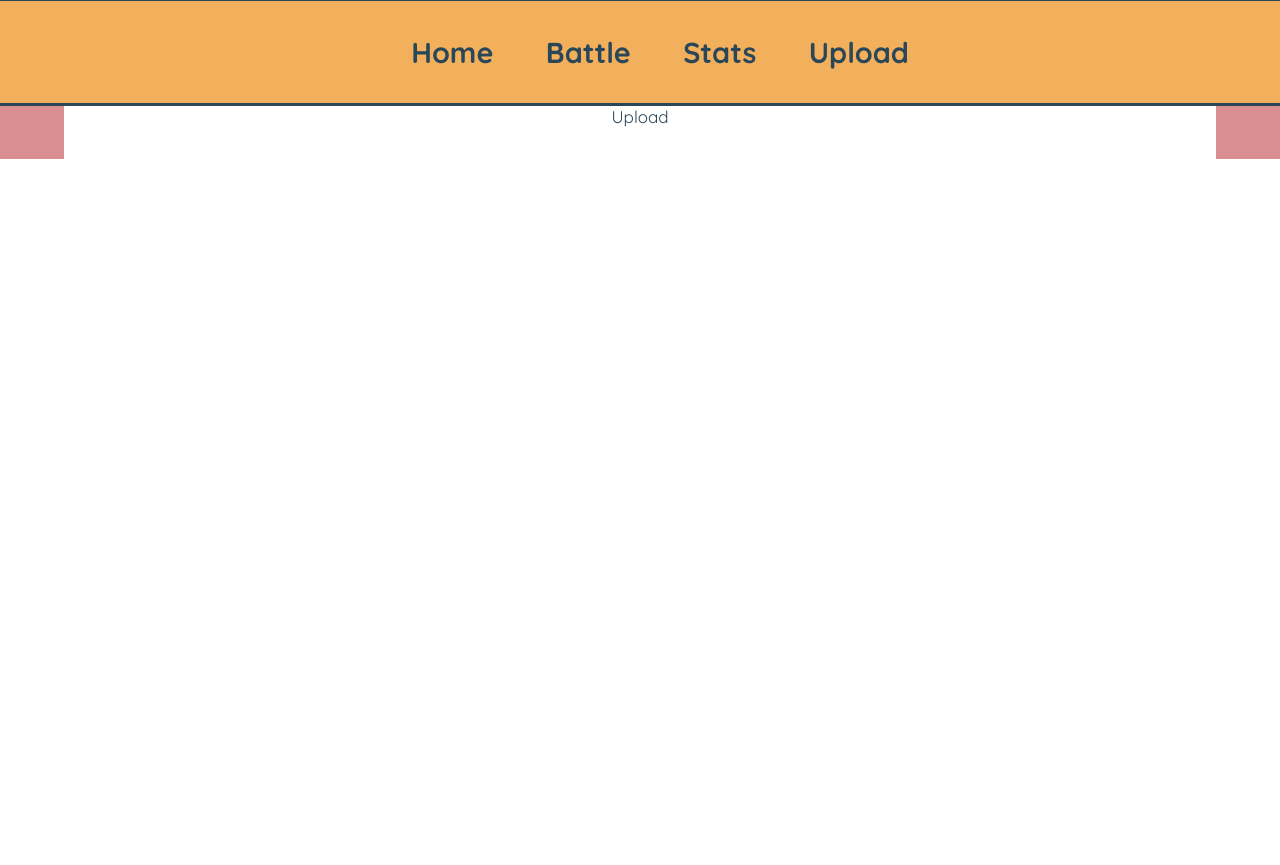
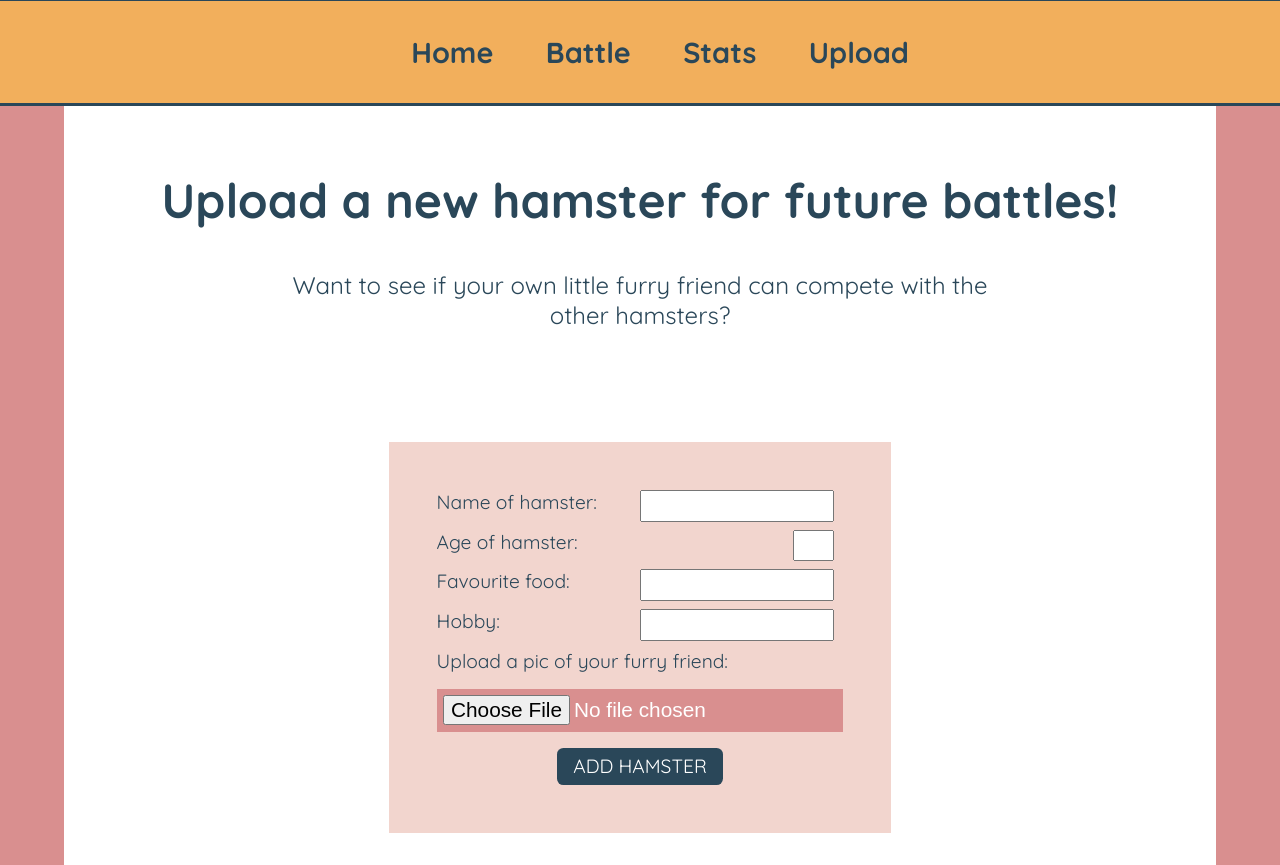
Before and after one commit to iths-anna-boberg/hamsterwars-fe, a React (Create React App) app: page /upload in a window 1280 px wide. Shown: the part 321-1186 px from the top of the page. Before the commit the page ends 800 px from the top, so only its background shows below. Built offline with nearby package versions, Linux system fonts and the light colour scheme.

Commit message:
upload new hamster exc validation

```diff
--- a/src/components/Upload.jsx
+++ b/src/components/Upload.jsx
@@ -1,8 +1,66 @@
-import React from 'react';
+import React, { useState } from 'react';
+import uploadFile from './functions/UploadFile';
+import postHamster from './functions/PostHamster';
+import './forms.css';
+
+
 const Upload = ()=>{
 
+    const [name, setName] = useState('');
+    const [favFood, setFavFood] = useState('');
+    const [age, setAge] = useState(0);
+    const [loves, setLoves] = useState('');
+    const [file, setFile] = useState(null);
+
+    const clickHandler = (e)=>{
+        e.preventDefault()
+
+        let imgName = file.name;
+        uploadFile(file)
+        postHamster(name, favFood, age, loves, imgName)
+    }
+
+
     return(
-        <div className="content">Upload</div>
+        <div className="content">
+            <h1>Upload a new hamster for future battles!</h1>
+
+            <p className="preamble">
+                Want to see if your own little
+            furry friend can compete with the other hamsters?
+            </p>
+            <section className="form-group">
+            <form encType="multipart/form-data">
+                <div className="form-row">
+                    <div className="input-area">
+                        <label htmlFor="name">Name of hamster:</label>
+                        <input type="text" name="name" id="name" onChange={e=>setName(e.target.value)}/>
+                    </div>
+                    <div className="input-area">
+                        <label htmlFor="age">Age of hamster:</label>
+                        <input type="text" name="age" id="age" onChange={e=>setAge(Number(e.target.value))}/>
+                    </div>
+                </div>
+                <div className="form-row">
+                    <div className="input-area">
+                        <label htmlFor="favFood">Favourite food:</label>
+                        <input type="text" name="favFood" id="favFood" onChange={e=>setFavFood(e.target.value)}/>
+                    </div>
+                    <div className="input-area">
+                        <label htmlFor="loves">Hobby:</label>
+                        <input type="text" name="loves" id="loves" onChange={e=>setLoves(e.target.value)}/>
+                    </div>
+                </div>
+                <div className="form-row">
+                    <label htmlFor="photo">Upload a pic of your furry friend:</label>
+                    <input type="file" name="photo" id="photo-upload" onChange={e=>setFile(e.target.files[0])} />
+                </div>
+                <div className="button-row">
+                    <button className="new-hamster-btn" onClick={e=>clickHandler(e)}>ADD HAMSTER</button>
+                </div>
+            </form>
+            </section>
+        </div>
     )
 }
 export default Upload;
--- /dev/null
+++ b/src/components/forms.css
@@ -0,0 +1,83 @@
+.form-group{
+    max-width: 100%;
+    display: flex;
+    flex-direction: column;
+    align-items: center;
+    padding: 3rem;
+    /* border: 3px solid var(--dark-petrol); */
+    background-color: var(--blush);
+    font-size: 1.2rem;
+}
+
+/* .form-group input{
+    max-width: 100%;
+    display: block;
+} */
+
+.form-row{
+    display: flex;
+    width: 100%;
+    flex-direction: column;
+    /* margin-bottom: 1.6rem; */
+}
+
+.button-row{
+    margin-top: 1rem;
+    display: flex;
+    justify-content: center;
+}
+
+.input-area{
+    display: flex;
+    justify-content: space-between;
+    margin-bottom: .5rem;
+}
+
+.input-area label{
+    padding: 4.rem;
+}
+
+.input-area input{
+    justify-self: end;
+    margin: 0 .6rem;
+    padding: .4rem;
+    max-width: 100%;
+    display: block;
+}
+
+
+
+#photo-upload{
+    margin-top: 1rem;
+}
+
+#age{
+    width: 1.5rem;
+}
+
+input[type=file]{
+    background-color: var(--pink-rose);
+    color: white;
+    font-size: 1.3rem;
+    padding: .4rem;
+}
+
+.valid{
+    background-color: palegreen;
+}
+
+
+
+.new-hamster-btn{
+    background-color: var(--dark-petrol);
+    color: white;
+    padding: .4rem 1rem;
+    font-family: 'Quicksand', sans-serif;
+    font-size: 1.2rem;
+    border: 0;
+    border-radius: .4rem;
+}
+
+.new-hamster-btn:hover{
+    cursor: pointer;
+}
--- /dev/null
+++ b/src/components/functions/PostHamster.js
@@ -0,0 +1,36 @@
+
+const postHamster = async (name, favFood, age, loves, imgName)=>{
+
+    let body = {
+        name,
+        favFood,
+        age,
+        loves,
+        imgName,
+        games : 0,
+        wins : 0,
+        defeats: 0
+    }
+
+    try{
+
+        let resp = await fetch(`/api/hamsters/`, {
+            method: 'POST',
+            headers: {
+                'Authorization' : 'a77f22d7-3661-43aa-8fbe',
+                'Content-Type': 'application/json'
+
+            },
+            body: JSON.stringify(body)
+        })
+
+        let json = await resp.json()
+        console.log(json.msg)
+
+    }catch(err){
+        console.log(err);
+        return err;
+    }
+}
+
+export default postHamster;
--- /dev/null
+++ b/src/components/functions/UploadFile.js
@@ -0,0 +1,28 @@
+
+const uploadFile = async (file)=>{
+
+    let formData = new FormData();
+
+
+    formData.append('photo', file);
+
+    try{
+
+        let resp = await fetch('/assets', {
+            method: 'POST',
+            headers: {
+                'Authorization' : 'a77f22d7-3661-43aa-8fbe'
+            },
+            body: formData
+        })
+        let json = await resp.json()
+        console.log(json.msg)
+    }catch(err){
+        console.log(err)
+    }
+
+
+
+}
+
+export default uploadFile;
--- a/src/index.css
+++ b/src/index.css
@@ -38,6 +38,7 @@ body {
     h1{
       margin-top: 4rem;
       font-size: 3rem;
+      text-align: center;
     }
 
     .bt-regular:hover{
```
Also changed, not shown: 2 other files (tests, documents, lock files or other folders).
